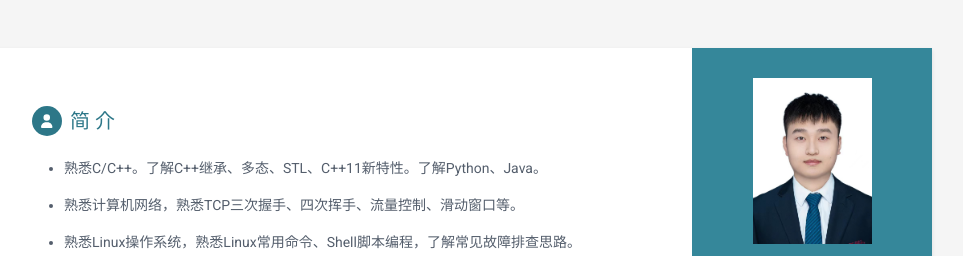
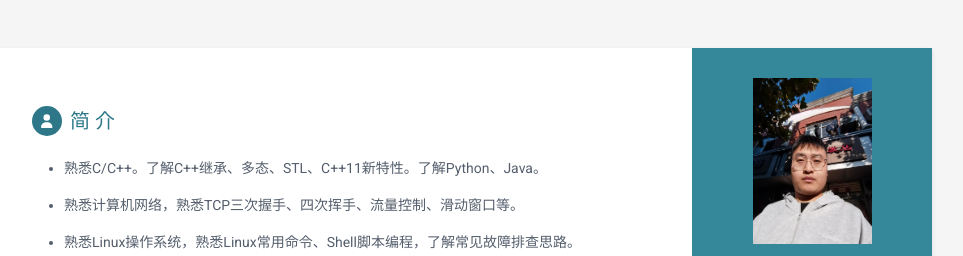
Before and after one commit to randloflu/randolflu.github.io, a plain HTML site: page index.html in a window 1280 px wide. Shown: the top 256 px of the page, without its empty margins (188-1151 px from the left). Drawn offline with Linux system fonts and the light colour scheme.

Commit message:
Update index.html

```diff
--- a/index.html
+++ b/index.html
@@ -27,7 +27,7 @@
     <div class="wrapper mt-lg-5">
         <div class="sidebar-wrapper">
             <div class="profile-container">
-                <img class="profile" style="width: 119px;height:166px ;" src="assets/images/profile.png" alt="" />
+                <img class="profile" style="width: 119px;height:166px ;" src="assets/images/profile.jpg" alt="" />
                 <h1 class="name">禄若阳</h1>
                 <h3 class="tagline">在职</h3>
             </div>
```
